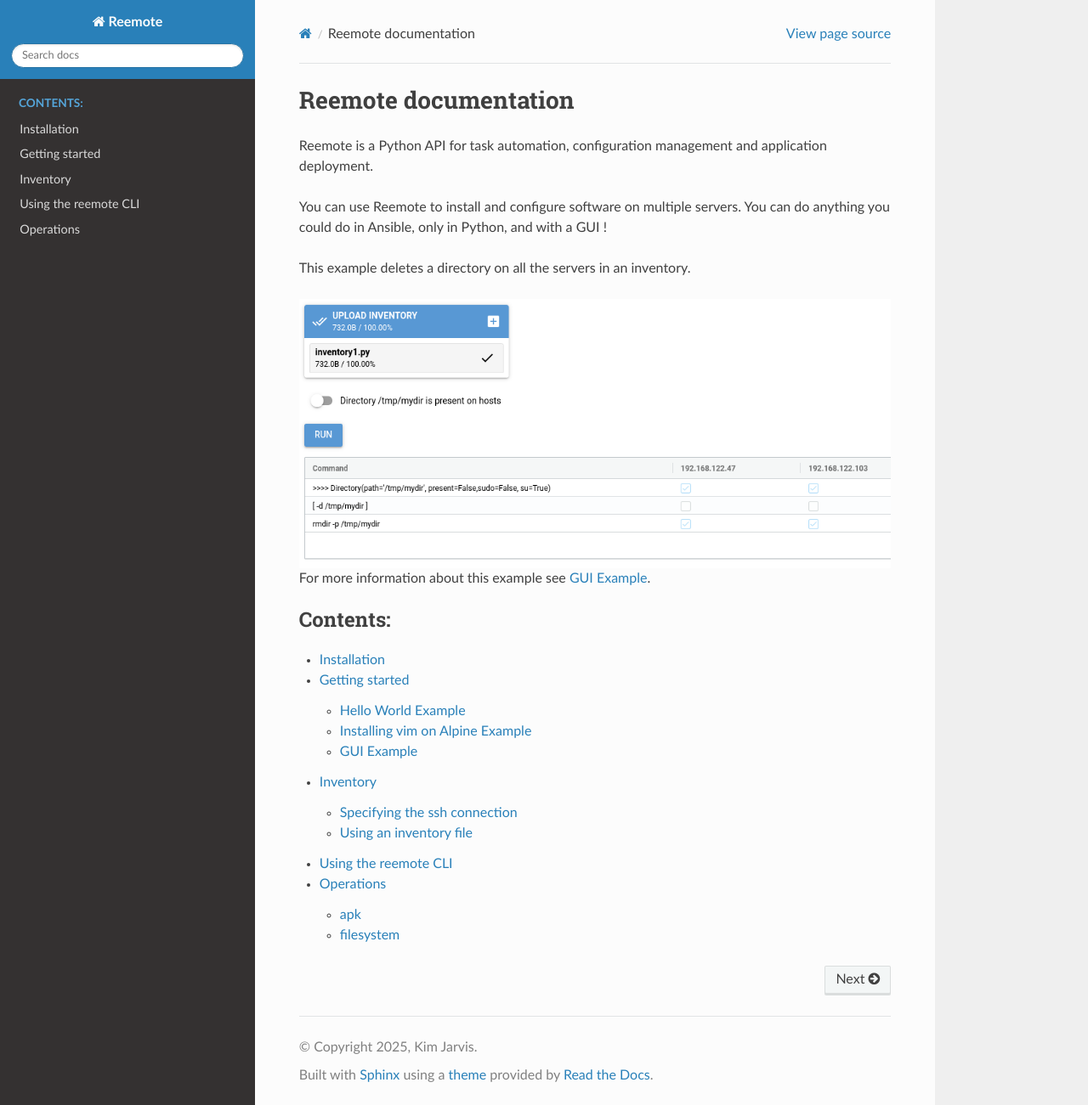
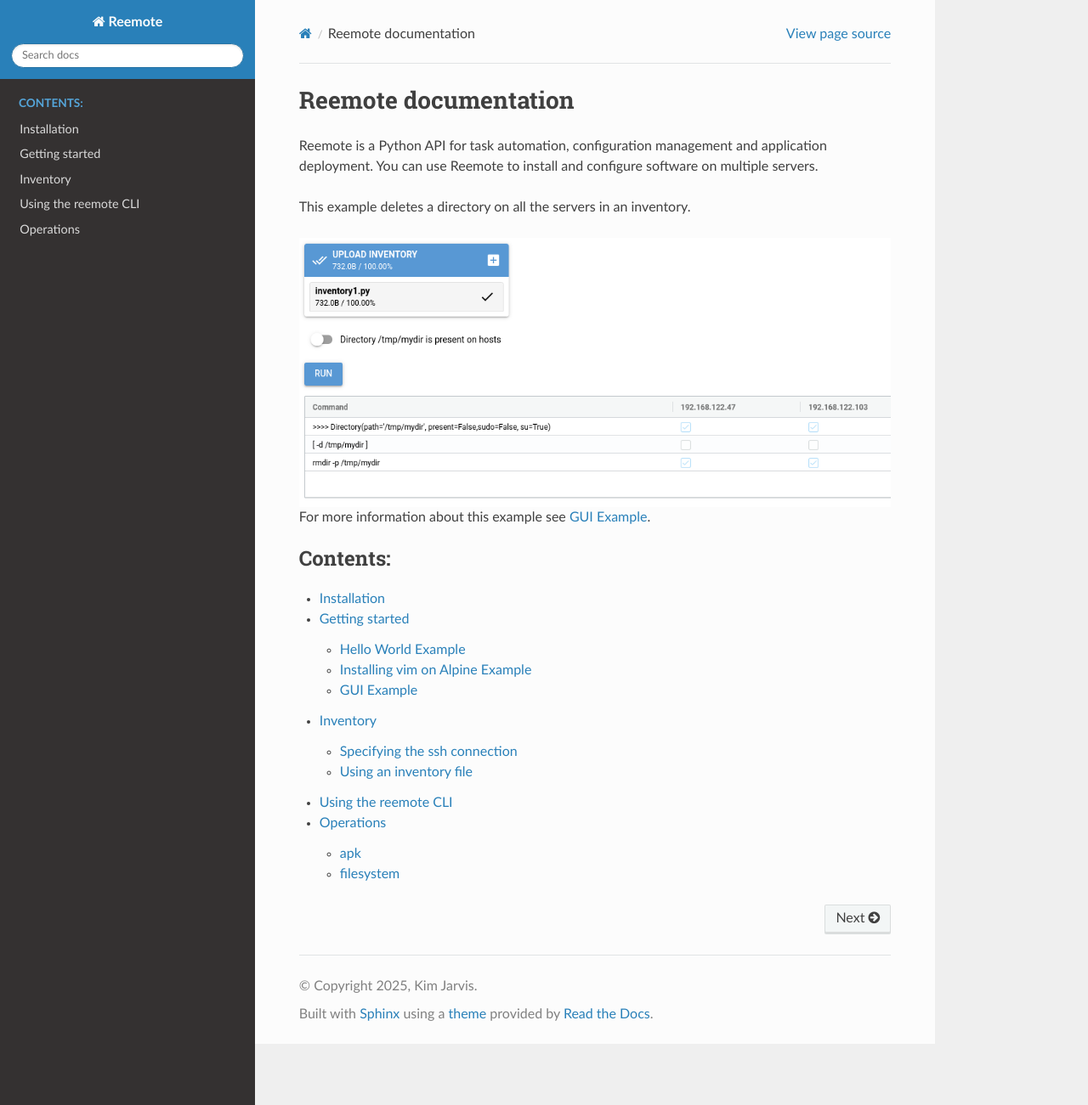
Before and after one commit to kimjarvis/reemote, a Sphinx documentation site: the page built from docs/source/index.rst, in a window 1280 px wide and 1301 px high. Shown: the whole window at 85% size. Built offline with Sphinx 7.4.7 and the Read the Docs theme 3.1.0, drawn with Linux system fonts in a browser that asks for light colours.

Commit message:
Update index rst

```diff
--- a/docs/source/index.rst
+++ b/docs/source/index.rst
@@ -2,9 +2,7 @@
 =====================
 
 Reemote is a Python API for task automation, configuration management and application deployment.
-
 You can use Reemote to install and configure software on multiple servers.
-You can do anything you could do in Ansible, only in Python, and with a GUI !
 
 This example deletes a directory on all the servers in an inventory.
 
```
